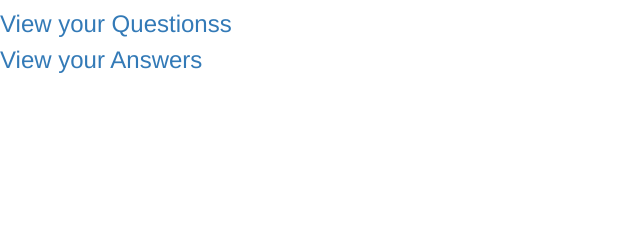
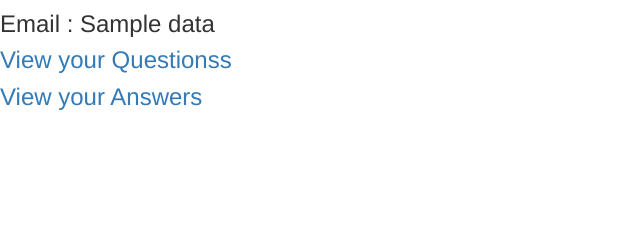
Before and after one commit to kalyan63/Mini-Quora-Website, a Flask app: template templates/Profile.html in a window 1280 px wide. Shown: the part 92-332 px from the top of the page, without its empty margins (0-640 px from the left). Run offline with Flask 2, Linux system fonts and the light colour scheme; the template is opened without the code that fills it: most values are stand-ins (such as "Sample title", 1, 10 or a date in 2020); parts of the project's set-up code (start-up, migrations or seed data) failed here and were passed over; some libraries are stand-ins or nearby versions.

Commit message:
Update Profile.html

```diff
--- a/templates/Profile.html
+++ b/templates/Profile.html
@@ -2,7 +2,9 @@
 {% block Body %}
 <h3 class="text-center">Profile page<h3>
 <p>User Id : {{session['UserId']}}</p>
-
+{% for d in data %}
+<p> Email : {{d}} </p>
+{% endfor %}
 <p><a href="/Profile/questions">View your Questionss</a></p>
 <p><a href="/Profile/answers">View your Answers</a></p>
 
```
